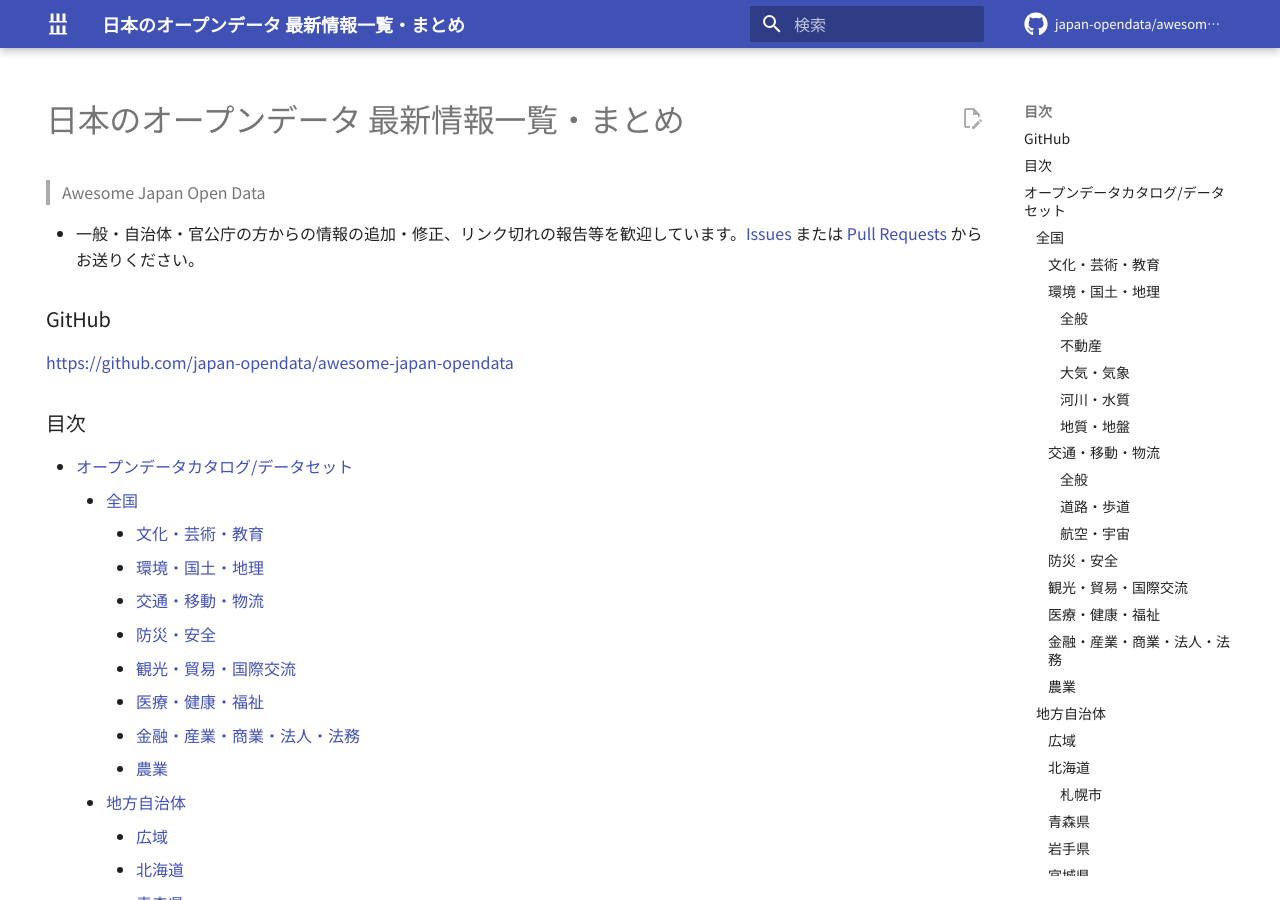
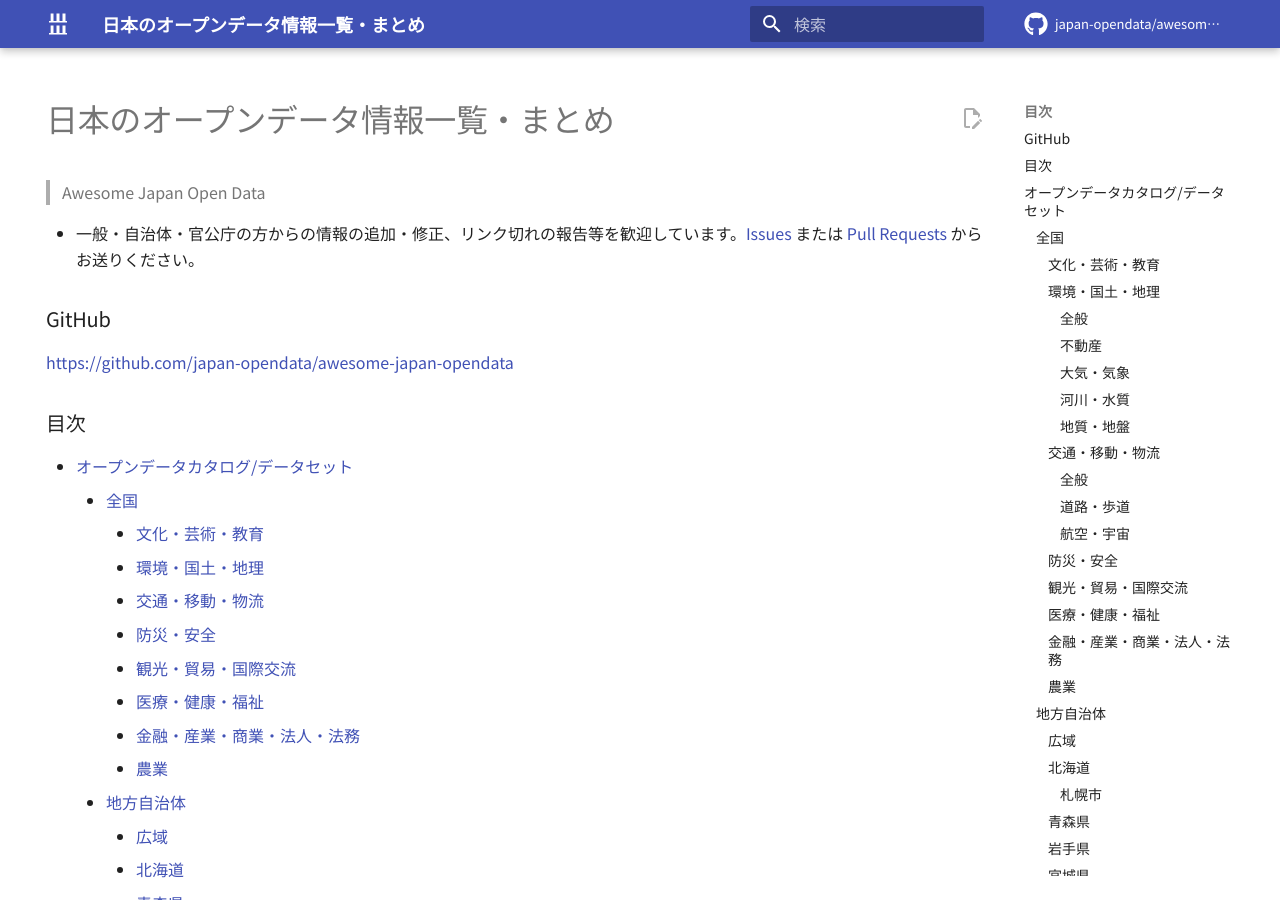
Before and after one commit to japan-opendata/awesome-japan-opendata, an MkDocs documentation site: the page built from docs/index.md, in a window 1280 px wide and 900 px high. Built offline with MkDocs 1.6.1 and Material for MkDocs 9.7.7, drawn with Linux system fonts in a browser that asks for light colours; comment, search, counter and statistics services are not loaded.

Commit message:
update titles

```diff
--- a/README.md
+++ b/README.md
@@ -1,4 +1,4 @@
-# 日本のオープンデータ 最新情報一覧・まとめ
+# 日本のオープンデータ情報一覧・まとめ
 
 > Awesome Japan Open Data
 
--- a/docs/index.md
+++ b/docs/index.md
@@ -1,5 +1,5 @@
 ---
-title: "日本のオープンデータ 最新情報一覧・まとめ"
+title: "日本のオープンデータ情報一覧・まとめ"
 hide:
   - navigation
 ---
--- a/mkdocs.yml
+++ b/mkdocs.yml
@@ -1,4 +1,4 @@
-site_name: 日本のオープンデータ 最新情報一覧・まとめ
+site_name: 日本のオープンデータ情報一覧・まとめ
 site_description: Awesome Japan Open Data - 日本のオープンデータ、オープンデータカタログの最新情報一覧・まとめ
 repo_name: japan-opendata/awesome-japan-opendata
 repo_url: https://github.com/japan-opendata/awesome-japan-opendata
```
